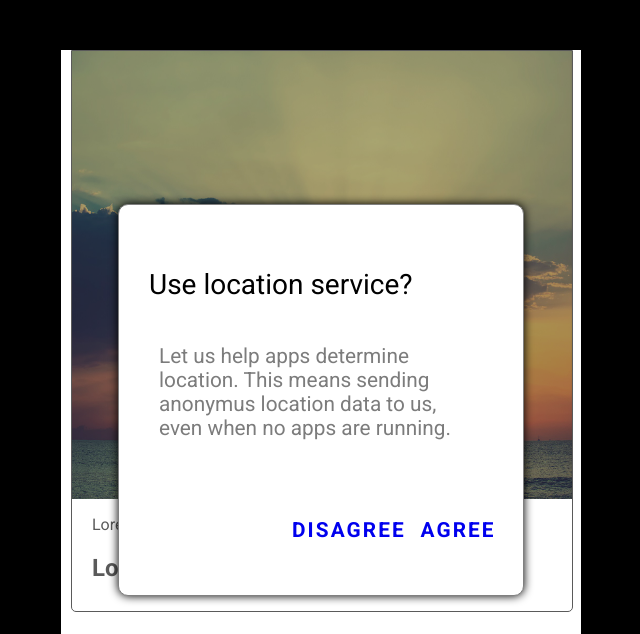
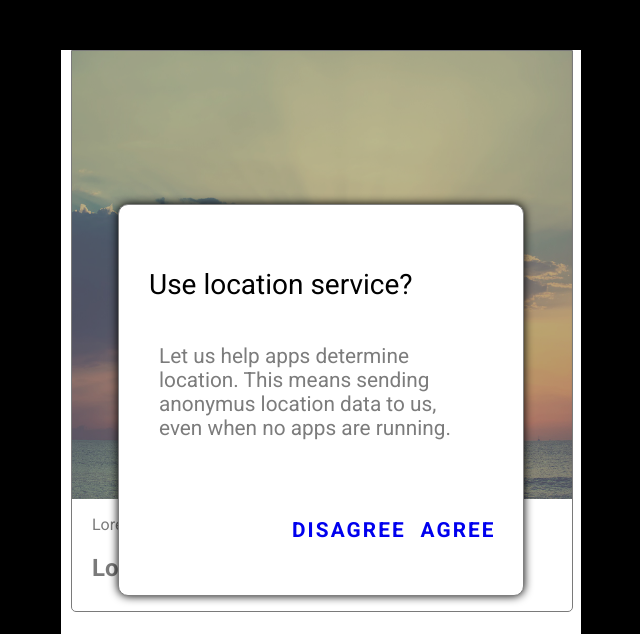
Before and after one commit to PlatziMaster/challenge-CSS-06, a plain HTML site: page index.html in a window 1280 px wide. Shown: the top 634 px of the page, without its empty margins (319-959 px from the left). Drawn offline with Linux system fonts and the light colour scheme.

Commit message:
Add opacity to back container

```diff
--- a/style.css
+++ b/style.css
@@ -25,7 +25,7 @@ main {
 }
 .main-back-section{
     height: 100%;
-    /* opacity: 0.6; */
+    opacity: 0.8;
     z-index: 0;
     filter: brightness(70%);
 }
```
